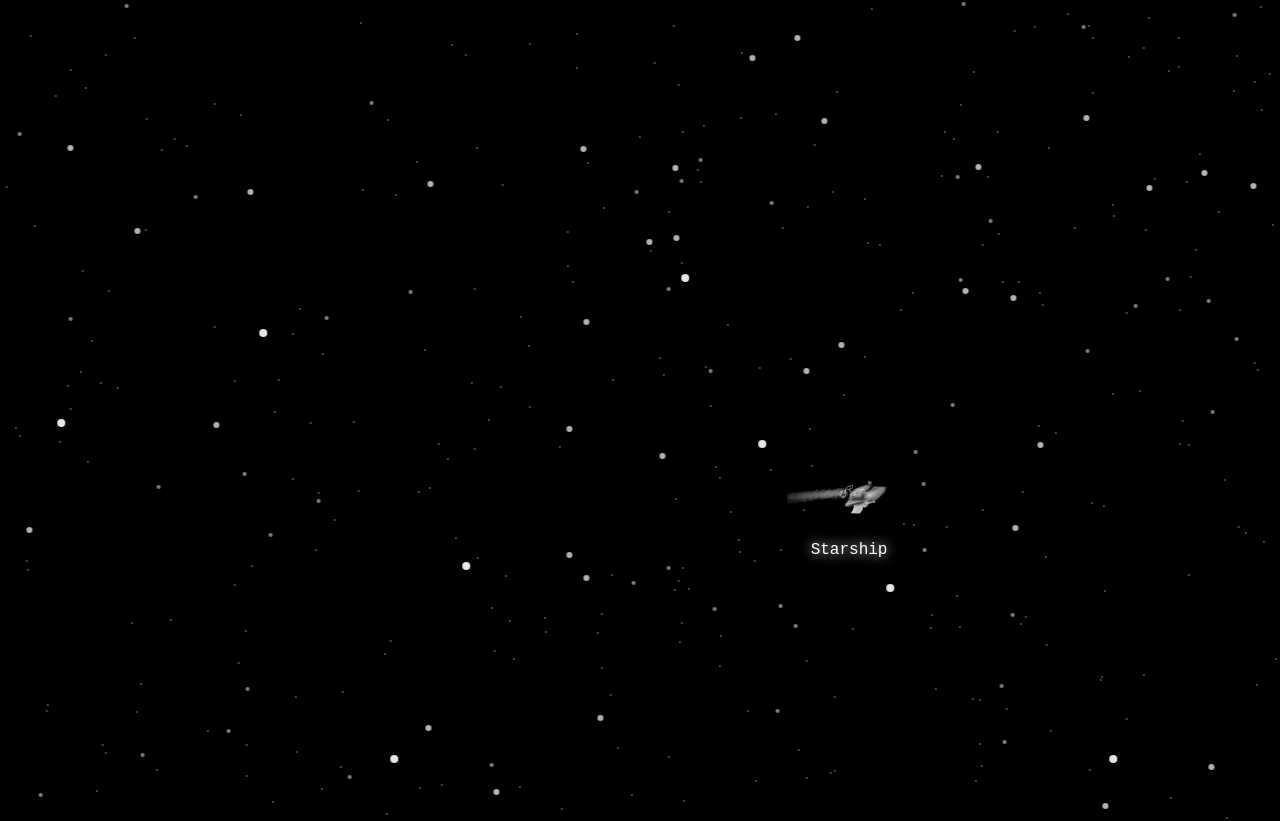
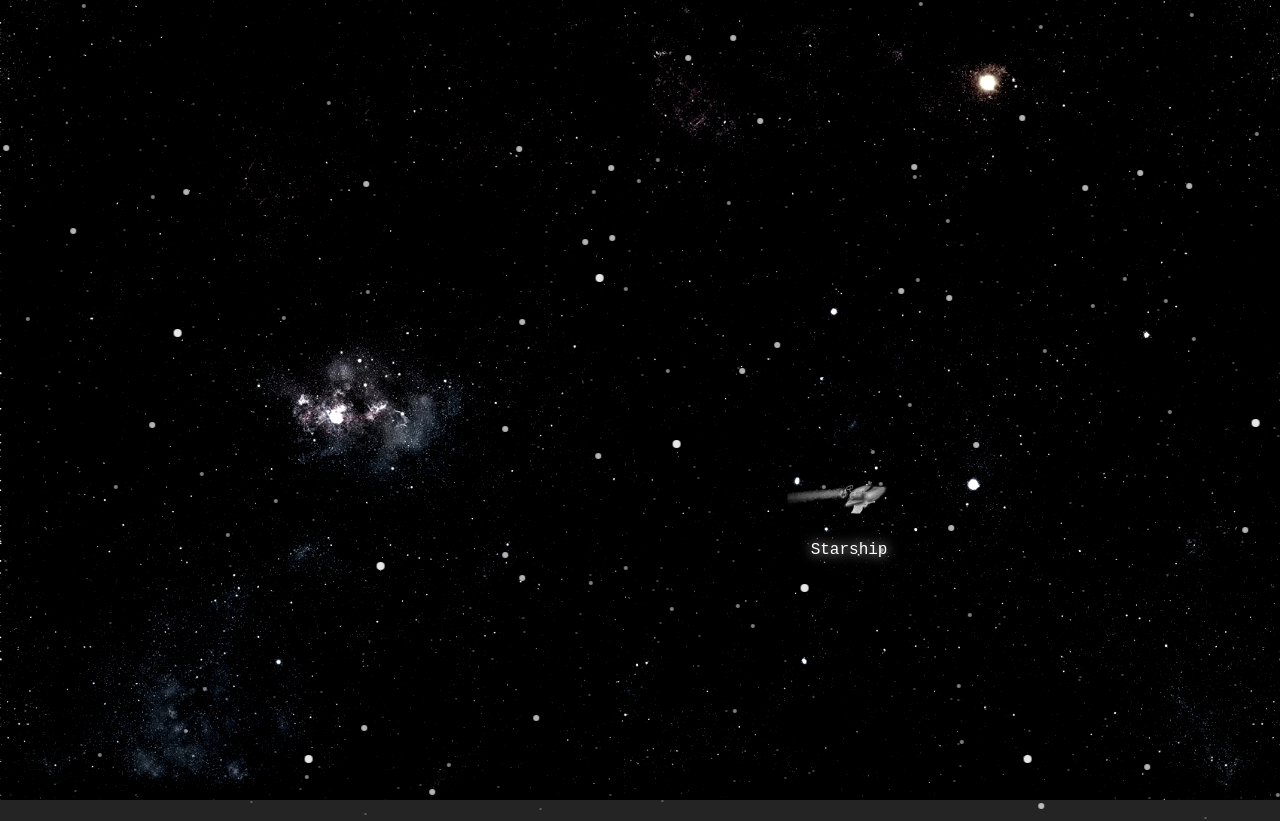
Before and after one commit to stop-amertime/starship, a Svelte app: page / in a window 1280 px wide. Shown: the top 821 px of the page. Built offline with nearby package versions, Linux system fonts and the light colour scheme.

Commit message:
added BG image, altered parallax sensitivity

```diff
--- a/src/App.svelte
+++ b/src/App.svelte
@@ -254,7 +254,7 @@
 
 #scrollreminder {
 	position: absolute;
-	width: 100vh;
+	width: 100vw;
 	height: 50vh;
 	opacity: 0;
 }
@@ -277,7 +277,7 @@
 	height: 8em;
 	position: relative;
 	text-align: center;
-	width: min(90%, 28em);
+	width: min(80%, 28em);
 	margin-left: auto;
 	margin-right: auto;
 }
--- a/src/Panel.svelte
+++ b/src/Panel.svelte
@@ -10,7 +10,7 @@
 
 .panel {
 	display: block;
-	width: min(90%, 500px);
+	width: min(80%, 500px);
 	margin: auto;
 	height: auto;
 	object-fit: contain;
--- a/src/Starfield.svelte
+++ b/src/Starfield.svelte
@@ -3,12 +3,12 @@
 
 var sf = {
 	parralax: true,
-	parralaxSens: 0.03,
+	parralaxSens: 0.01,
 	starDensity: 0.6,
 	canvas: null,
 	container: null,
 	direction: 'right', // left || right
-	dx: 0.1, // horizontal velocity
+	dx: 0.05, // horizontal velocity
 	cw: null, // canvasWidth
 	ch: null, // canvasHeight
 	ctx: null, // context
@@ -222,13 +222,23 @@
 })();
 </script>
 
+<img src="starbg.jpg" alt="Starfield" />
 <div class="canvas-container fixed-top js-container" id="starfield">
 	<canvas class="100 canvas-container__canvas js-canvas">Starfield Canvas</canvas>
 </div>
 
 <style>
+img {
+	position: fixed;
+	width: 100vw;
+	height: 100vh;
+	filter: grayscale(0.9) brightness(1) contrast(1.4);
+	z-index: -30;
+	object-fit: cover;
+}
+
 .canvas-container {
-	background: black;
+	background: rgba(0, 0, 0, 0);
 	height: 120vh;
 	width: 100%;
 	z-index: -20;
--- a/src/Text.svelte
+++ b/src/Text.svelte
@@ -11,7 +11,7 @@
 	height: 8em;
 	position: relative;
 	text-align: center;
-	width: min(90%, 25em);
+	width: min(80%, 25em);
 	margin-left: auto;
 	margin-right: auto;
 }
```
Also changed, not shown: public/starbg.jpg (added).
